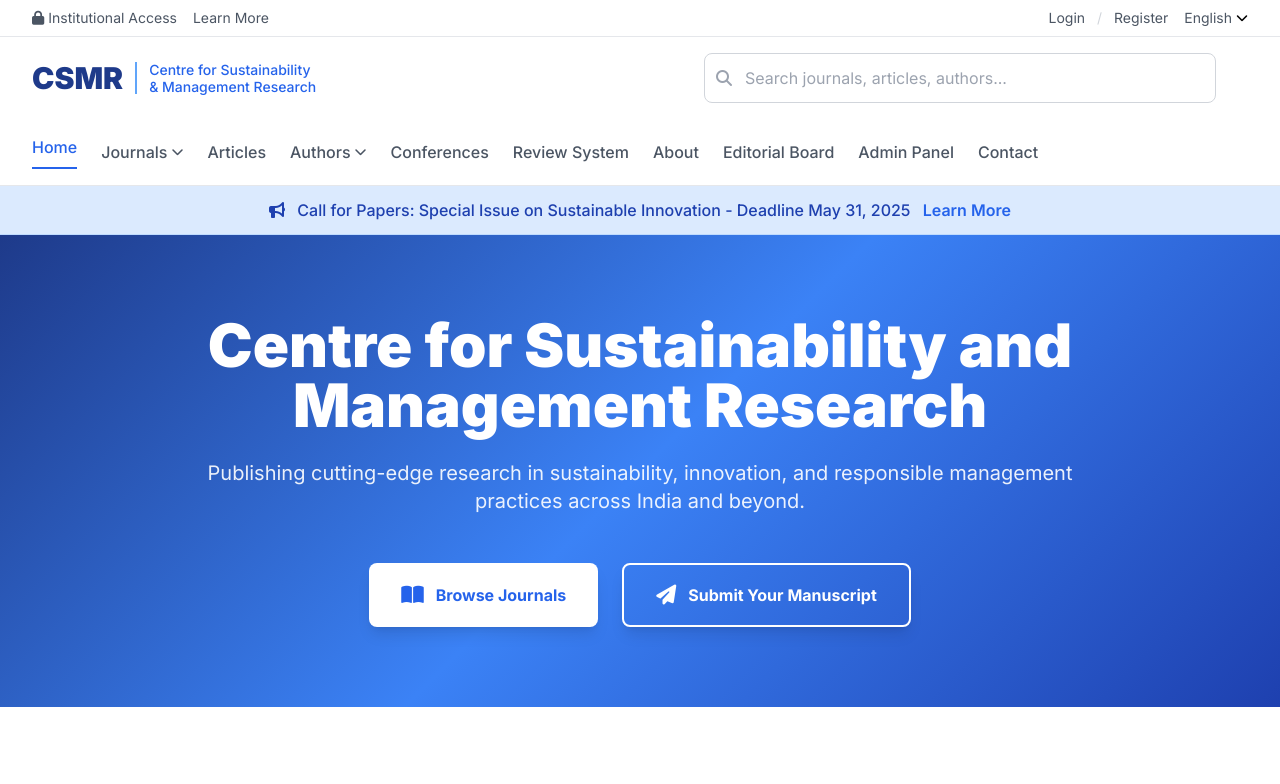
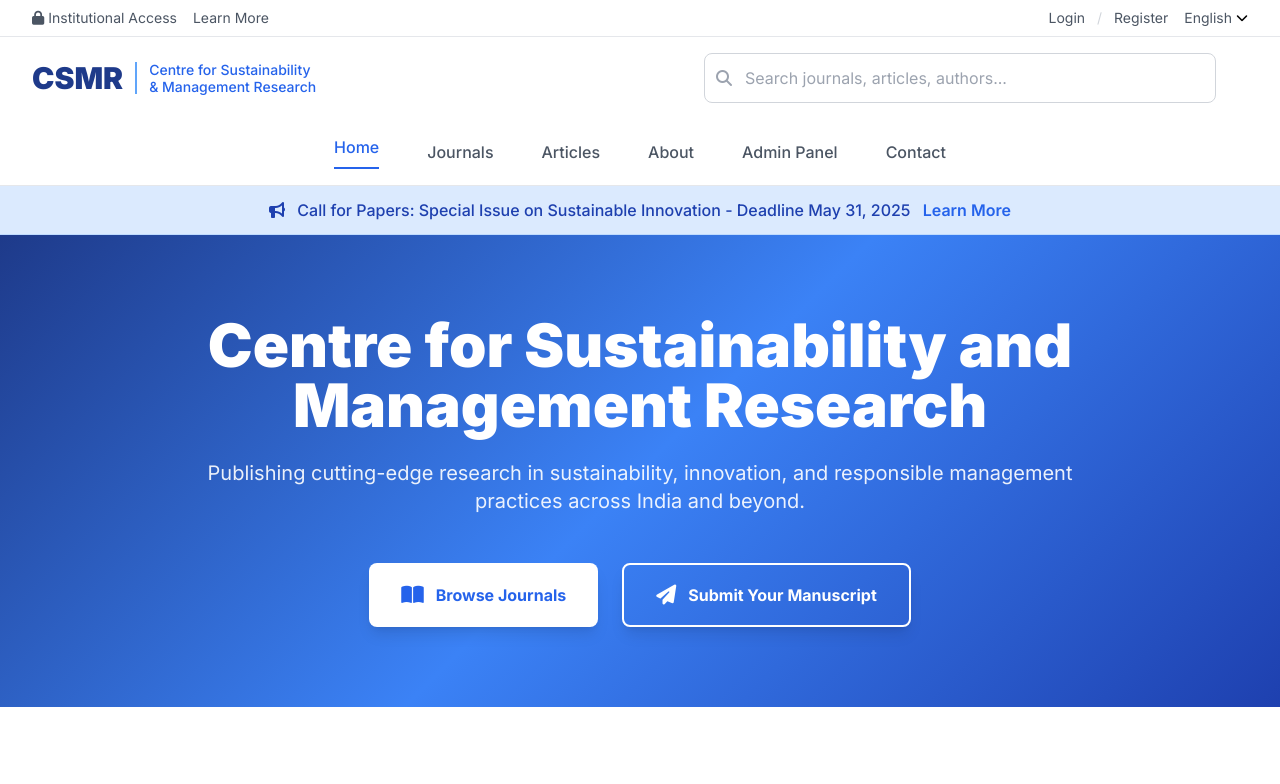
Before and after one commit to txlcodes/csmr-fullstack, a website: page index.html in a window 1280 px wide. Shown: the top 784 px of the page. Drawn offline with nearby package versions, Linux system fonts and the light colour scheme.

Commit message:
Simplify navigation: keep only 6 main items with equal spacing and alignment

```diff
--- a/index.html
+++ b/index.html
@@ -111,23 +111,13 @@
     <!-- Navigation -->
     <nav class="bg-white border-b border-gray-200">
         <div class="max-w-7xl mx-auto px-4 sm:px-6 lg:px-8">
-            <div class="flex items-center space-x-6 py-4 overflow-x-auto">
-                <a href="#home" class="text-blue-600 border-b-2 border-blue-600 pb-2 font-medium whitespace-nowrap">Home</a>
-                    <a href="journals.html" class="text-gray-600 hover:text-blue-600 font-medium flex items-center whitespace-nowrap">
-                        Journals
-                        <i class="fas fa-chevron-down ml-1 text-xs"></i>
-                    </a>
-                <a href="#articles" class="text-gray-600 hover:text-blue-600 font-medium whitespace-nowrap">Articles</a>
-                <a href="#authors" class="text-gray-600 hover:text-blue-600 font-medium flex items-center whitespace-nowrap">
-                    Authors
-                    <i class="fas fa-chevron-down ml-1 text-xs"></i>
-                </a>
-                <a href="#conferences" class="text-gray-600 hover:text-blue-600 font-medium whitespace-nowrap">Conferences</a>
-                <a href="#review" class="text-gray-600 hover:text-blue-600 font-medium whitespace-nowrap">Review System</a>
-                <a href="#about" class="text-gray-600 hover:text-blue-600 font-medium whitespace-nowrap">About</a>
-                <a href="#editorial" class="text-gray-600 hover:text-blue-600 font-medium whitespace-nowrap">Editorial Board</a>
-                <a href="#admin" class="text-gray-600 hover:text-blue-600 font-medium whitespace-nowrap">Admin Panel</a>
-                <a href="#contact" class="text-gray-600 hover:text-blue-600 font-medium whitespace-nowrap">Contact</a>
+            <div class="flex items-center justify-center space-x-12 py-4">
+                <a href="#home" class="text-blue-600 border-b-2 border-blue-600 pb-2 font-medium">Home</a>
+                <a href="journals.html" class="text-gray-600 hover:text-blue-600 font-medium">Journals</a>
+                <a href="#articles" class="text-gray-600 hover:text-blue-600 font-medium">Articles</a>
+                <a href="#about" class="text-gray-600 hover:text-blue-600 font-medium">About</a>
+                <a href="#admin" class="text-gray-600 hover:text-blue-600 font-medium">Admin Panel</a>
+                <a href="#contact" class="text-gray-600 hover:text-blue-600 font-medium">Contact</a>
             </div>
         </div>
     </nav>
```
Also changed, not shown: journals.html (+7 -14 lines).
